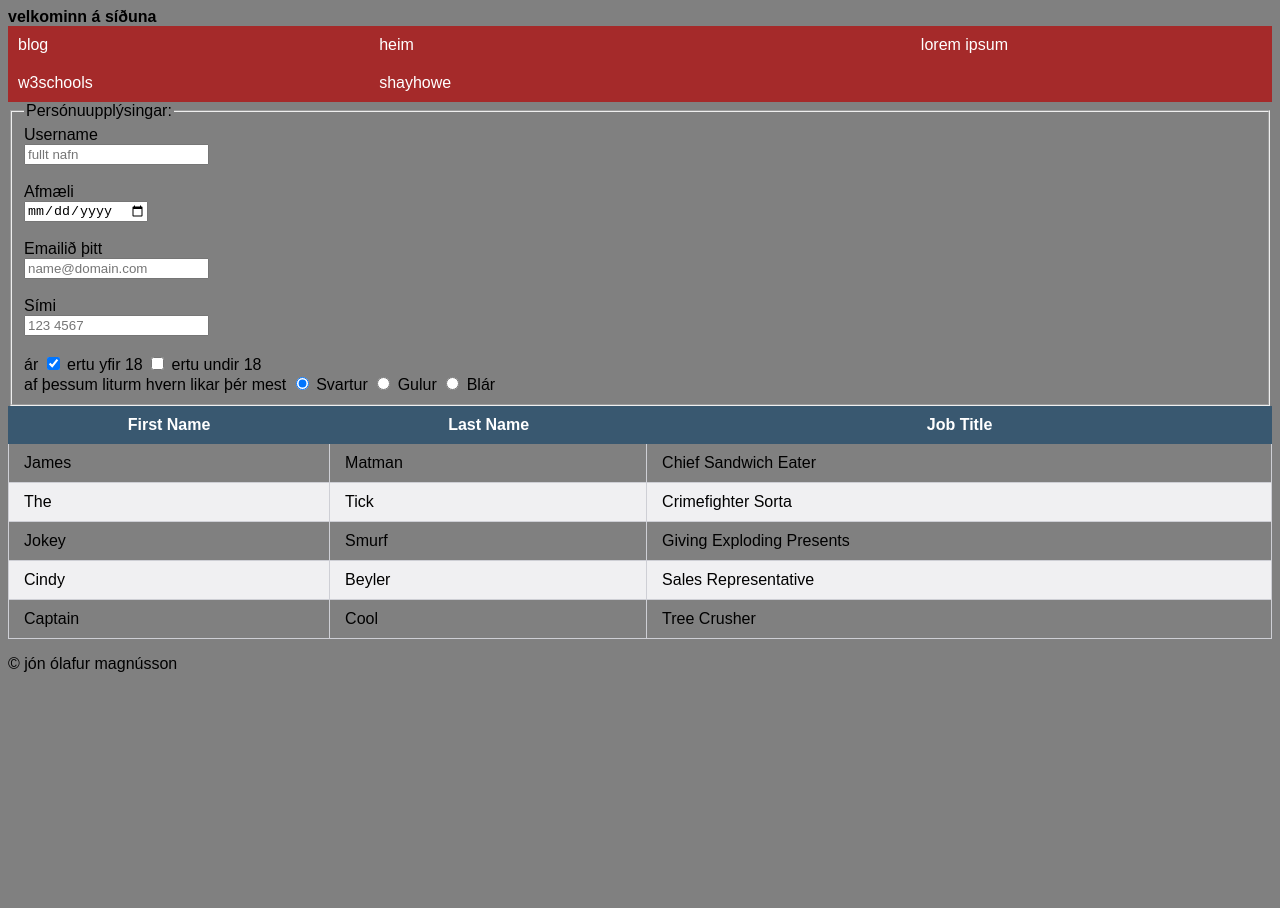
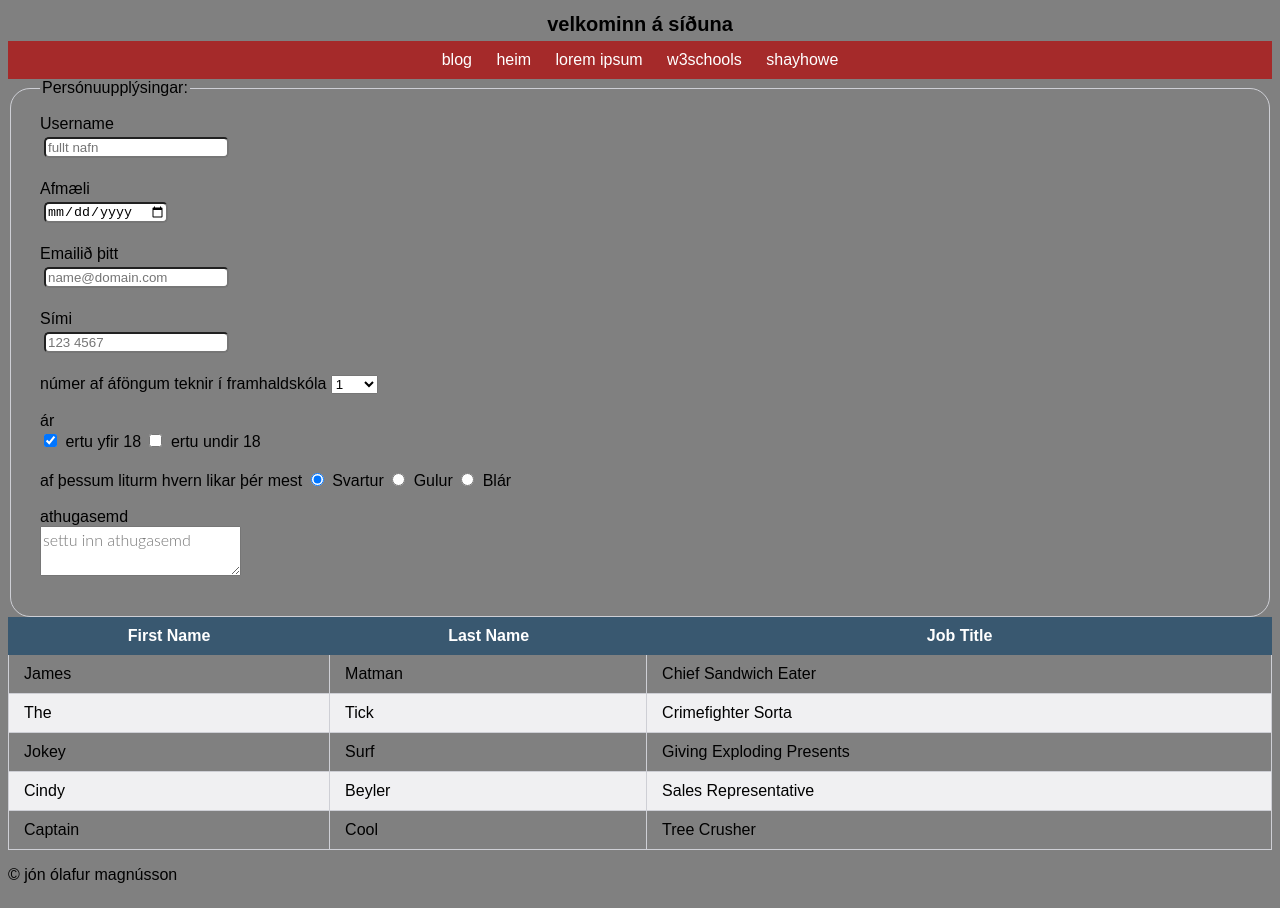
Before and after one commit to jonolimagnus/verkefni-6, a Jekyll site: the page built from index.html, in a window 1280 px wide. Built offline with Jekyll 4.4.1, drawn with Linux system fonts in a browser that asks for light colours.

Commit message:
bætta inn hlutum

```diff
--- a/_includes/navigation.html
+++ b/_includes/navigation.html
@@ -1,3 +1,5 @@
+<!--<input type="checkbox" name="hover">
+<label for="hover">&#9776;</label>-->
 <nav>
 	<ul class="wrapper">
 		<li><a href={{ "/blog" | relative_url }}>blog</a></li>
--- a/_sass/main.scss
+++ b/_sass/main.scss
@@ -9,10 +9,13 @@ nav{
     margin: 0;
     padding: 0;
     list-style: none;
+    text-align: center;
   }
+  ul
 
   li{
     display: inline-block;
+    text-align: center;
   }
   a{
     color: white;
@@ -24,6 +27,23 @@ nav{
     background: grey;
   }
 }
+
+
+fieldset {
+  border: 1px solid #cecfd5;
+  border-radius: 20px;
+  padding: 18px 29px;
+}
+
+input {
+  border-radius: 5px;
+  margin: 4px;
+}
+
+textarea {
+  font: 300 16px/22px "Lato", "Open Sans", "Helvetica Neue", Helvetica, Arial, sans-serif;
+}
+
 
 aside {
   /*
@@ -110,9 +130,6 @@ aside {
 
   }
 
-.left {
-  justify-content: left;
-}
 
 @font-face {
   font-family: 'icomoon';
@@ -141,13 +158,14 @@ div {
     -webkit-transition: width 2s; /* For Safari 3.1 to 6.0 */
     transition: width 2s;
 }
-/*
+
 .little-panel{
-  @extend .panel;
-  font-size: 12px;
+  /*@extend .panel;*/
+  font-size: 20px;
   padding:5px;
+  text-align: center;
 }
-*/
+
 .litur {
   position: fixed;
   background-position: 0 50%;
@@ -234,24 +252,64 @@ div {
   border-radius:5px;
 }
 
-@media (min-width: 400px){
+@media (max-width: 600px){
   .wrapper{
     display: grid;
-    grid-template-columns: 1fr 1fr 1fr;
-  }
-}
-
-@media (min-width:600px){
-  .wrapper{
-    display: grid;
-    grid-template-columns: 1fr 2fr 1fr ;
+    grid-template-columns: 1fr 2fr 1fr;
   }
 
 }
+@media (max-width:200px){
+  .wrapper{
+    display: grid;
+    grid-template-columns: 1fr 2fr ;
+  }
 
+}
+/*
 @media (min-width: 800px){
   .wrapper{
     display: grid;
     grid-template-columns: 2fr 3fr 2fr ;
   }
+    label,
+ul {
+  border: 1px solid #cecfd5;
+  border-radius: 6px;
 }
+label {
+  color: #0087cc;
+  cursor: pointer;
+  display: inline-block;
+  font-size: 18px;
+  padding: 5px 9px;
+  transition: all .15s ease;
+}
+label:hover {
+  color: #ff7b29;
+}
+input:checked + label {
+  box-shadow: inset 0 1px 2px rgba(0, 0, 0, 0.15);
+  color: #9799a7;
+}
+nav {
+  max-height: 0;
+  overflow: hidden;
+  transition: all .15s ease;
+}
+input:checked ~ nav {
+  max-height: 500px;
+}
+ul {
+  list-style: none;
+  margin: 8px 0 0 0;
+  width: 100px;
+}
+li {
+  border-bottom: 1px solid #cecfd5;
+}
+li:last-child {
+  border-bottom: 0;
+}
+}
+*/
--- a/index.html
+++ b/index.html
@@ -24,21 +24,41 @@ title: home
         <input type="date" name="birthday" required="" /><br><br>
 
         <label for="email-address">Emailið þitt</label><br>
-        <input type="email" name="email-address" placeholder="name@domain.com" required="" /><br><br>
+        <input type="email" name="email-address" placeholder="name@domain.com" required /><br><br>
 
         <label for="phone-number">Sími</label><br>
         <input type="tel" name="phone-number" placeholder="123 4567" required="" /><br><br>
 
-        <label for="ár">ár
+        <label>
+        númer af áföngum teknir í framhaldskóla
+          <select name="quantity" required>
+            <option value="1" selected>1</option>
+            <option value="2">2</option>
+            <option value="3">3</option>
+            <option value="4">4</option>
+            <option value="5">5</option>
+            <option value="6">6</option>
+            <option value="7">7</option>
+            <option value="8">8</option>
+            <option value="9">9</option>
+            <option value="10">10</option>
+            <option value="fleiri">fleiri</option>
+          </select>
+        </label><br><br>
+
+        <label for="ár">ár</label><br>
           <input type="checkbox" name="ár" value="over-18" checked> ertu yfir 18
           <input type="checkbox" name="ár" value="under-18" /> ertu undir 18
-        </label><br>
+        <br><br>
 
         <label for="lit">af þessum liturm hvern likar þér mest
         <input type="radio" name="color" value="black" checked> Svartur
         <input type="radio" name="color" value="yellow"> Gulur
         <input type="radio" name="color" value="blue"> Blár
-        </label>
+        </label><br><br>
+
+        <label fro="comment">athugasemd</label><br>
+        <textarea name="comment" placeholder="settu inn athugasemd"></textarea><br><br>
       </fieldset>
     </form>
 
@@ -66,7 +86,7 @@ title: home
     </tr>
     <tr role="row">
       <td role="cell">Jokey</td>
-      <td role="cell">Smurf</td>
+      <td role="cell">Surf</td>
       <td role="cell">Giving Exploding Presents</td>
 
     </tr>
```
Also changed, not shown: 6 other files.
